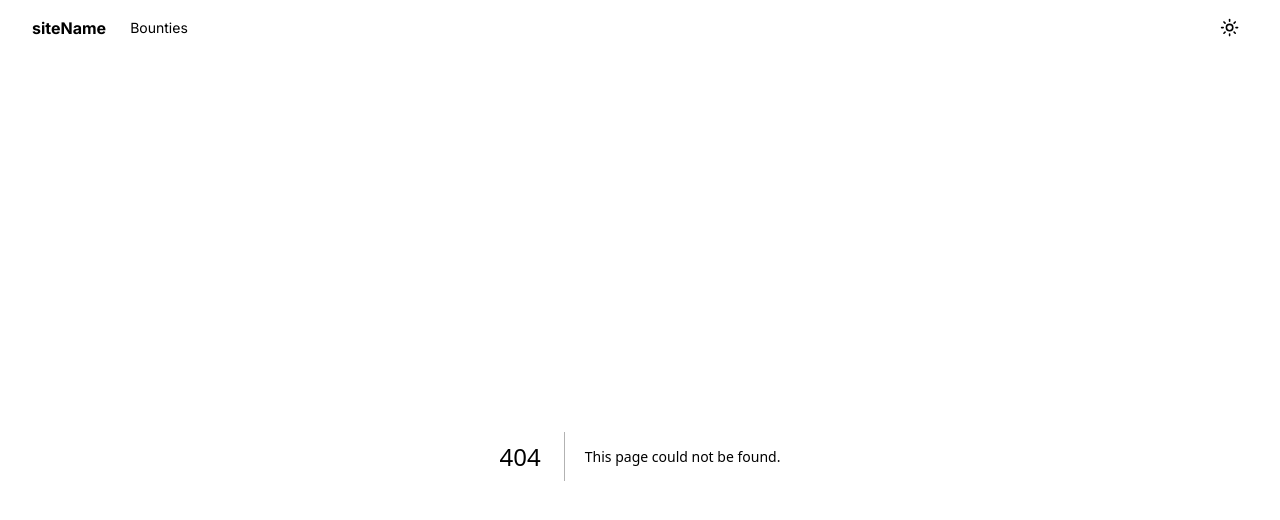
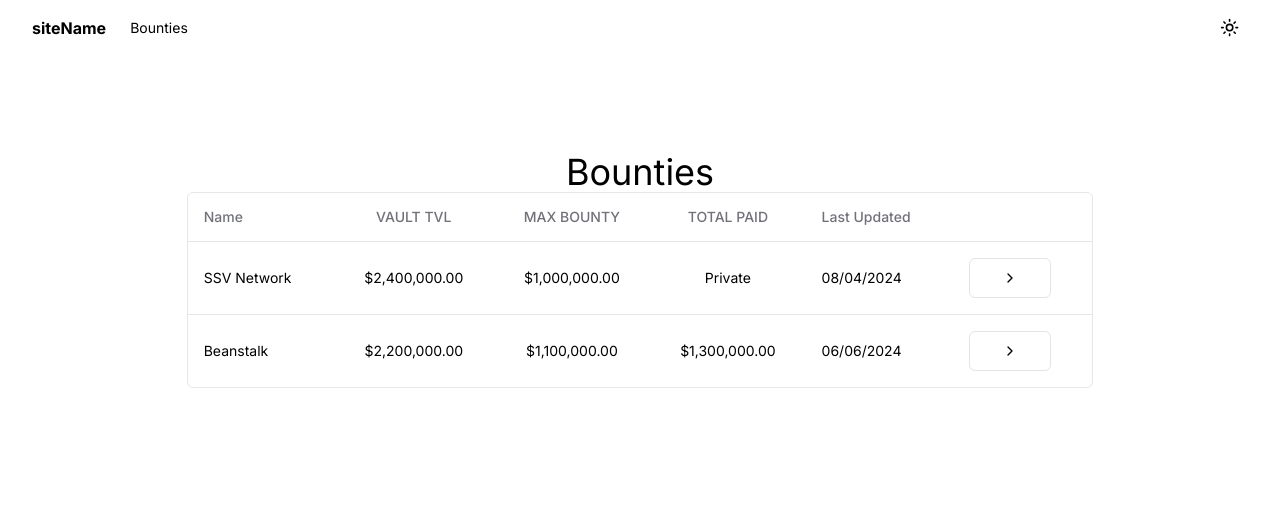
Before and after one commit to RohaanMooken/StarkHack, a Next.js app in the folder frontend/: page /bounties in a window 1280 px wide. Before the commit this address had no page. Shown: the top 520 px of the page. Built offline with nearby package versions, Linux system fonts and the light colour scheme.

Commit message:
Added basic table for bounties in /bounties page
Created a datatable component and its child components to be placed within the /biunties page. A basic template layout for the columns is also done, but might need changing later when implementing backend.

```diff
--- a/frontend/package.json
+++ b/frontend/package.json
@@ -11,6 +11,7 @@
   "dependencies": {
     "@radix-ui/react-dropdown-menu": "^2.0.6",
     "@radix-ui/react-slot": "^1.0.2",
+    "@tanstack/react-table": "^8.17.3",
     "class-variance-authority": "^0.7.0",
     "clsx": "^2.1.1",
     "lucide-react": "^0.395.0",
--- /dev/null
+++ b/frontend/src/app/bounties/columns.jsx
@@ -0,0 +1,102 @@
+"use client";
+
+import { Button, buttonVariants } from "@/components/ui/button";
+import { createColumnHelper } from "@tanstack/react-table";
+import { ChevronRight } from "lucide-react";
+import Link from "next/link";
+
+const columnHelper = createColumnHelper();
+
+export const data = [
+	{
+		id: 1,
+		name: "SSV Network",
+		vault_tvl: 2400000,
+		max_bounty: 1000000,
+		total_paid: "Private",
+		last_updated: "08/04/2024",
+	},
+	{
+		id: 2,
+		name: "Beanstalk",
+		vault_tvl: 2200000,
+		max_bounty: 1100000,
+		total_paid: 1300000,
+		last_updated: "06/06/2024",
+	},
+	// ...
+];
+
+export const columns = [
+	columnHelper.accessor("name", {
+		accessorKey: "name",
+		header: "Name",
+	}),
+	columnHelper.accessor("vault_tvl", {
+		accessorKey: "vault_tvl",
+		header: () => <div className="text-center uppercase">Vault TVL</div>,
+		cell: ({ row }) => {
+			const amount = parseFloat(row.getValue("vault_tvl"));
+			const formatted = new Intl.NumberFormat("en-US", {
+				style: "currency",
+				currency: "USD",
+			}).format(amount);
+
+			return <div className="text-center">{formatted}</div>;
+		},
+	}),
+	columnHelper.accessor("max_bounty", {
+		accessorKey: "max_bounty",
+		header: () => <div className="text-center uppercase">Max Bounty</div>,
+		cell: ({ row }) => {
+			const amount = parseFloat(row.getValue("max_bounty"));
+			const formatted = new Intl.NumberFormat("en-US", {
+				style: "currency",
+				currency: "USD",
+			}).format(amount);
+
+			return <div className="text-center">{formatted}</div>;
+		},
+	}),
+	columnHelper.accessor("total_paid", {
+		accessorKey: "total_paid",
+		header: () => <div className="text-center uppercase">Total Paid</div>,
+		cell: ({ row }) => {
+            const value = row.getValue("total_paid");
+			const amount = parseFloat(value);
+			const formatted = new Intl.NumberFormat("en-US", {
+				style: "currency",
+				currency: "USD",
+			}).format(amount);
+
+            if (value === "Private") {
+                return <div className="text-center">Private</div>;
+            } else {
+                return <div className="text-center">{formatted}</div>;
+            }
+		},
+	}),
+	// TODO
+	// convert to nice datetime format
+	columnHelper.accessor("last_updated", {
+		accessorKey: "last_updated",
+		header: "Last Updated",
+	}),
+	{
+		id: "actions",
+		cell: ({ row }) => {
+			const bounty = row.original;
+
+			// TODO
+			// Update for dyanmic bounty page
+			return (
+				<Link
+					href="/bounties"
+					className={buttonVariants({ variant: "outline" })}
+				>
+					<ChevronRight className="h-4 w-12" />
+				</Link>
+			);
+		},
+	},
+];
--- /dev/null
+++ b/frontend/src/app/bounties/page.js
@@ -0,0 +1,11 @@
+import { data, columns } from "./columns";
+import { DataTable } from "@/components/dataTable";
+
+export default function Bounties() {
+    return(
+        <main className="flex min-h-screen flex-col items-center p-24">
+			<h1 className="text-4xl">Bounties</h1>
+            <DataTable columns={columns} data={data} />
+		</main>
+    );
+}
--- a/frontend/src/app/page.js
+++ b/frontend/src/app/page.js
@@ -1,7 +1,12 @@
+import { siteConfig } from "@/config/site";
+
 export default function Home() {
 	return (
 		<main className="flex min-h-screen flex-col items-center justify-between p-24">
-
-    </main>
+			<div className="flex flex-row items-center justify-between w-4/12">
+				<p className="text-lg text-muted">This is a small description explaining the site.</p>
+				<h1 className="text-4xl font-bold">Welcome to {siteConfig.name}</h1>
+			</div>
+		</main>
 	);
 }
--- /dev/null
+++ b/frontend/src/components/dataTable.jsx
@@ -0,0 +1,74 @@
+"use client";
+
+import { useReactTable, getCoreRowModel, flexRender } from "@tanstack/react-table";
+
+import {
+	Table,
+	TableBody,
+	TableCell,
+	TableHead,
+	TableHeader,
+	TableRow,
+} from "@/components/ui/table";
+
+export function DataTable({ columns, data }) {
+	const table = useReactTable({
+		columns,
+		data,
+		getCoreRowModel: getCoreRowModel(),
+	});
+
+	return (
+		<div className="rounded-md border w-10/12">
+			<Table>
+				<TableHeader>
+					{table.getHeaderGroups().map((headerGroup) => (
+						<TableRow key={headerGroup.id}>
+							{headerGroup.headers.map((header) => {
+								return (
+									<TableHead key={header.id}>
+										{header.isPlaceholder
+											? null
+											: flexRender(
+													header.column.columnDef
+														.header,
+													header.getContext()
+											  )}
+									</TableHead>
+								);
+							})}
+						</TableRow>
+					))}
+				</TableHeader>
+				<TableBody>
+					{table.getRowModel().rows?.length ? (
+						table.getRowModel().rows.map((row) => (
+							<TableRow
+								key={row.id}
+								data-state={row.getIsSelected() && "selected"}
+							>
+								{row.getVisibleCells().map((cell) => (
+									<TableCell key={cell.id}>
+										{flexRender(
+											cell.column.columnDef.cell,
+											cell.getContext()
+										)}
+									</TableCell>
+								))}
+							</TableRow>
+						))
+					) : (
+						<TableRow>
+							<TableCell
+								colSpan={columns.length}
+								className="h-24 text-center"
+							>
+								No results.
+							</TableCell>
+						</TableRow>
+					)}
+				</TableBody>
+			</Table>
+		</div>
+	);
+}
--- /dev/null
+++ b/frontend/src/components/ui/table.jsx
@@ -0,0 +1,86 @@
+import * as React from "react"
+
+import { cn } from "@/lib/utils"
+
+const Table = React.forwardRef(({ className, ...props }, ref) => (
+  <div className="relative w-full overflow-auto">
+    <table
+      ref={ref}
+      className={cn("w-full caption-bottom text-sm", className)}
+      {...props} />
+  </div>
+))
+Table.displayName = "Table"
+
+const TableHeader = React.forwardRef(({ className, ...props }, ref) => (
+  <thead ref={ref} className={cn("[&_tr]:border-b", className)} {...props} />
+))
+TableHeader.displayName = "TableHeader"
+
+const TableBody = React.forwardRef(({ className, ...props }, ref) => (
+  <tbody
+    ref={ref}
+    className={cn("[&_tr:last-child]:border-0", className)}
+    {...props} />
+))
+TableBody.displayName = "TableBody"
+
+const TableFooter = React.forwardRef(({ className, ...props }, ref) => (
+  <tfoot
+    ref={ref}
+    className={cn(
+      "border-t bg-zinc-100/50 font-medium [&>tr]:last:border-b-0 dark:bg-zinc-800/50",
+      className
+    )}
+    {...props} />
+))
+TableFooter.displayName = "TableFooter"
+
+const TableRow = React.forwardRef(({ className, ...props }, ref) => (
+  <tr
+    ref={ref}
+    className={cn(
+      "border-b transition-colors hover:bg-zinc-100/50 data-[state=selected]:bg-zinc-100 dark:hover:bg-zinc-800/50 dark:data-[state=selected]:bg-zinc-800",
+      className
+    )}
+    {...props} />
+))
+TableRow.displayName = "TableRow"
+
+const TableHead = React.forwardRef(({ className, ...props }, ref) => (
+  <th
+    ref={ref}
+    className={cn(
+      "h-12 px-4 text-left align-middle font-medium text-zinc-500 [&:has([role=checkbox])]:pr-0 dark:text-zinc-400",
+      className
+    )}
+    {...props} />
+))
+TableHead.displayName = "TableHead"
+
+const TableCell = React.forwardRef(({ className, ...props }, ref) => (
+  <td
+    ref={ref}
+    className={cn("p-4 align-middle [&:has([role=checkbox])]:pr-0", className)}
+    {...props} />
+))
+TableCell.displayName = "TableCell"
+
+const TableCaption = React.forwardRef(({ className, ...props }, ref) => (
+  <caption
+    ref={ref}
+    className={cn("mt-4 text-sm text-zinc-500 dark:text-zinc-400", className)}
+    {...props} />
+))
+TableCaption.displayName = "TableCaption"
+
+export {
+  Table,
+  TableHeader,
+  TableBody,
+  TableFooter,
+  TableHead,
+  TableRow,
+  TableCell,
+  TableCaption,
+}
```
Also changed, not shown: 1 other file (tests, documents, lock files or other folders).
